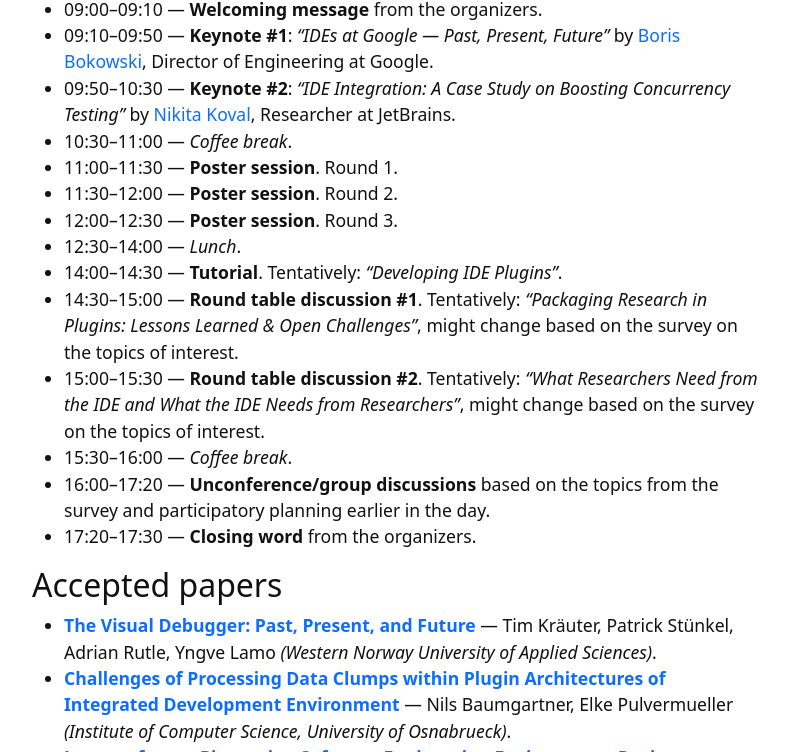
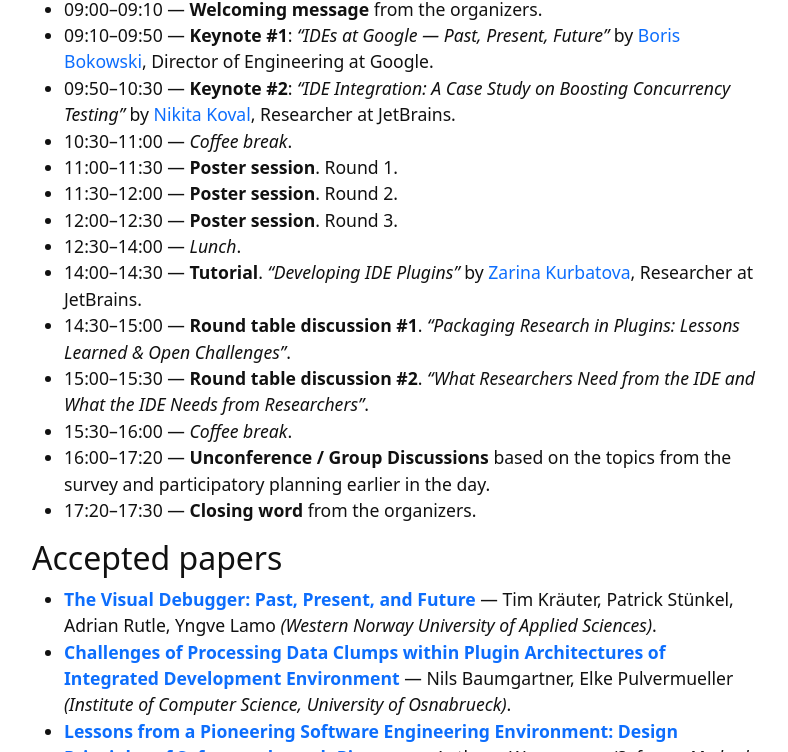
Before and after one commit to ide-workshop/ide-workshop.github.io, a Jekyll site: the page built from index.md, in a window 1280 px wide and 900 px high, scrolled down 1244 px, cut to the strip 0-752 px from the top of the window. Shown: the whole strip, without its empty margins (245-1033 px from the left). Built offline with Jekyll 4.4.1, drawn with Linux system fonts in a browser that asks for light colours.

Commit message:
Final fixes to the program

```diff
--- a/index.md
+++ b/index.md
@@ -35,11 +35,11 @@
 * 11:30–12:00 — **Poster session**. Round 2.
 * 12:00–12:30 — **Poster session**. Round 3.
 * 12:30–14:00 — _Lunch_.
-* 14:00–14:30 — **Tutorial**. Tentatively: _"Developing IDE Plugins"_.
-* 14:30–15:00 — **Round table discussion #1**. Tentatively: _"Packaging Research in Plugins: Lessons Learned & Open Challenges"_, might change based on the survey on the topics of interest.
-* 15:00–15:30 — **Round table discussion #2**. Tentatively: _"What Researchers Need from the IDE and What the IDE Needs from Researchers"_, might change based on the survey on the topics of interest.
+* 14:00–14:30 — **Tutorial**. _"Developing IDE Plugins"_ by [Zarina Kurbatova](https://www.linkedin.com/in/zarina-kurbatova/), Researcher at JetBrains.
+* 14:30–15:00 — **Round table discussion #1**. _"Packaging Research in Plugins: Lessons Learned & Open Challenges"_.
+* 15:00–15:30 — **Round table discussion #2**. _"What Researchers Need from the IDE and What the IDE Needs from Researchers"_.
 * 15:30–16:00 — _Coffee break_.
-* 16:00–17:20 — **Unconference/group discussions** based on the topics from the survey and participatory planning earlier in the day.
+* 16:00–17:20 — **Unconference / Group Discussions** based on the topics from the survey and participatory planning earlier in the day.
 * 17:20–17:30 — **Closing word** from the organizers.
 
 ## Accepted papers
```
